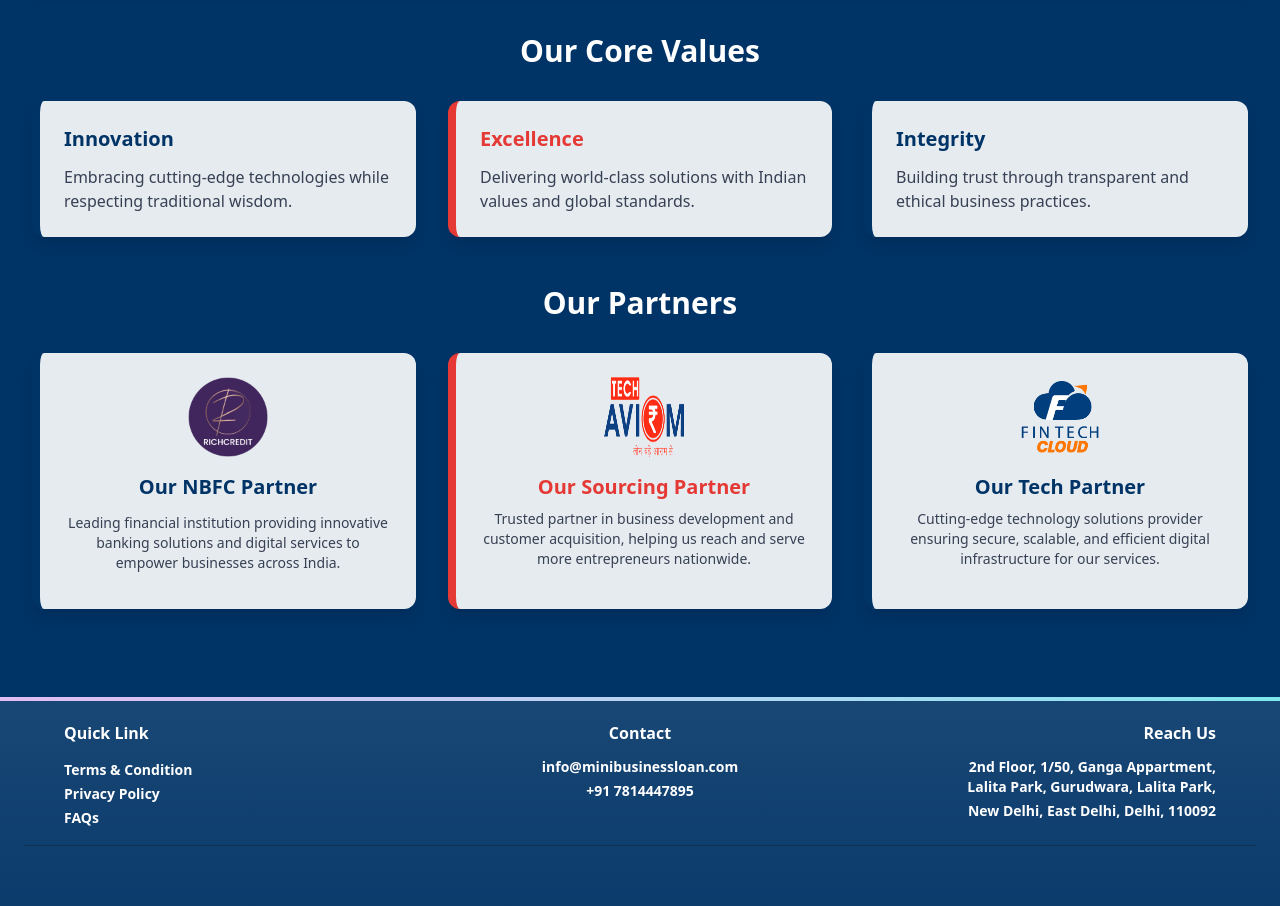
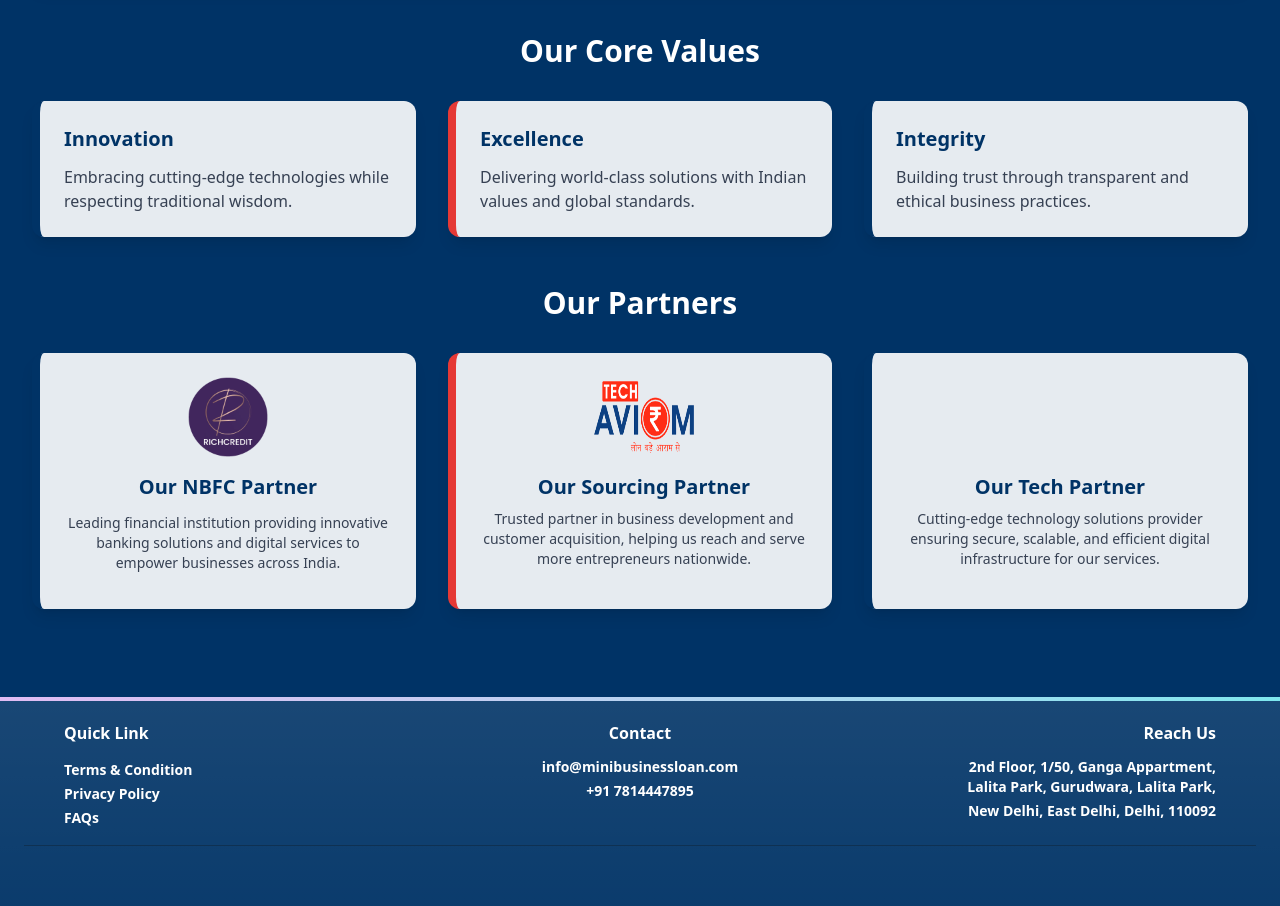
Before and after one commit to PremkushumMishra/minibusinessloan-frontend, a React (Vite) app: page /about in a window 1280 px wide. Shown: the part 1160-2066 px from the top of the page. Built offline with nearby package versions, Linux system fonts and the light colour scheme.

Commit message:
update in about page

```diff
--- a/src/components/AdditionalInfo.jsx
+++ b/src/components/AdditionalInfo.jsx
@@ -45,7 +45,10 @@ const AdditionalInfo = () => {
         }
       );
 
-      if (response.data?.status === true) {
+      if (
+        response.data?.status === true &&
+        response.data?.message === "SUCCESS"
+      ) {
         setSuccess("Data submitted successfully!");
         // const clientId=response.data?.data?.client_id;
         // if(clientId){
@@ -57,6 +60,11 @@ const AdditionalInfo = () => {
         setTimeout(() => {
           navigate("/co-applicant");
         }, 1000);
+      } else if (
+        response.data?.status === false &&
+        response.data?.message === "Lead Rejected"
+      ) {
+        navigate("/about");
       } else {
         setError(
           response.data?.message || "Submission failed. Please try again."
--- a/src/pages/About.jsx
+++ b/src/pages/About.jsx
@@ -100,7 +100,7 @@ const About = () => {
               </p>
             </div>
             <div className="bg-white/90 backdrop-blur-sm p-6 rounded-xl shadow-lg hover:shadow-xl transition-shadow duration-300 border-l-8 border-[#E53935]">
-              <h4 className="text-xl font-bold text-[#E53935] mb-3">
+              <h4 className="text-xl font-bold text-[#003366] mb-3">
                 Excellence
               </h4>
               <p className="text-gray-700">
@@ -138,10 +138,10 @@ const About = () => {
             </div>
             {/* Sourcing Partner */}
             <div className="bg-white/90 backdrop-blur-sm p-6 rounded-xl shadow-lg text-center border-l-8 border-[#E53935]">
-              <div className="w-20 h-20 mx-auto mb-4 flex items-center justify-center">
-                <img src="/techaviomlogo.png" alt="Sourcing Partner" className="w-20 h-20 objec t-contain" />
+              <div className="w-25 h-20 mx-auto mb-4 flex items-center justify-center">
+                <img src="/techaviomlogo.png" alt="Sourcing Partner" className="w-25 h-18 objec t-contain" />
               </div>
-              <h4 className="text-xl font-bold text-[#E53935] mb-2">Our Sourcing Partner</h4>
+              <h4 className="text-xl font-bold text-[#003366] mb-2">Our Sourcing Partner</h4>
               <p className="text-gray-700 text-sm">
                 Trusted partner in business development and customer acquisition, helping us reach and serve more entrepreneurs nationwide.
               </p>
@@ -149,7 +149,7 @@ const About = () => {
             {/* Tech Partner */}
             <div className="bg-white/90 backdrop-blur-sm p-6 rounded-xl shadow-lg text-center border-l-8 border-[#003366]">
               <div className="w-20 h-20 mx-auto mb-4 flex items-center justify-center">
-                <img src="/fintechcloud.png" alt="Tech Partner" className="w-22 h-22 object-contain" />
+                {/* <img src="/fintechcloud.png" alt="Tech Partner" className="w-22 h-22 object-contain" /> */}
               </div>
               <h4 className="text-xl font-bold text-[#003366] mb-2">Our Tech Partner</h4>
               <p className="text-gray-700 text-sm">
```
